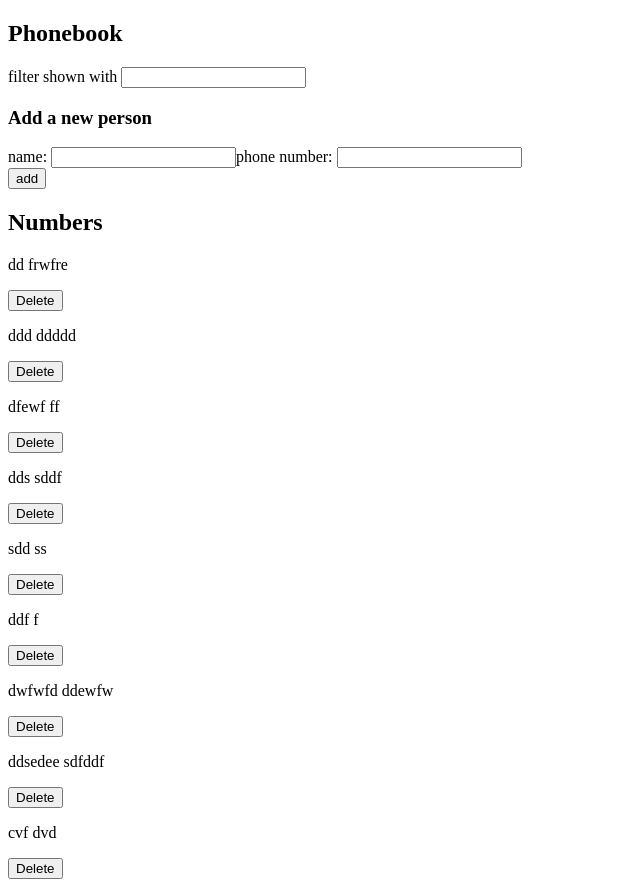
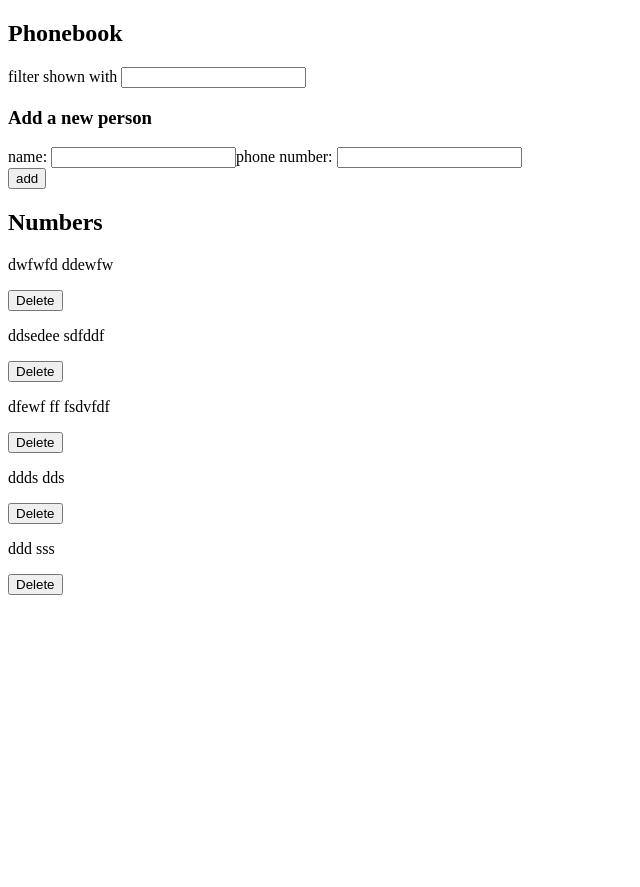
Before and after one commit to nterm2/fullstackopen, a React (Vite) app in the folder part2/phonebook/: page / in a window 1280 px wide. Shown: the whole page, without its empty margins (0-640 px from the left). After the commit the page ends 800 px from the top, so only its background shows below. Built offline with nearby package versions, Linux system fonts and the light colour scheme; data requests are answered from the project's data file.

Commit message:
Submission for exercise 2.17

```diff
--- a/part2/phonebook/components/notification.jsx
+++ b/part2/phonebook/components/notification.jsx
@@ -1,10 +1,17 @@
-const Notification = ({ message }) => {
+const Notification = ({ message, successfulMessage }) => {
     if (message === null) {
       return null
     }
-    else {
+    else if (successfulMessage === true) {
       return (
-        <div className='addition-notification'>
+        <div className='success-notification'>
+          {message}
+        </div>
+      )
+    }
+    else if (successfulMessage === false) {
+      return (
+        <div className='fail-notification'>
           {message}
         </div>
       )
--- a/part2/phonebook/components/persons.jsx
+++ b/part2/phonebook/components/persons.jsx
@@ -1,3 +1,5 @@
+import phonebookServices from "/components/phonebookServices.js"
+
 const Persons = ({ persons, setPersons }) => {
     const handlePersonDeletion = (personName, personID) => {
       let deletePerson = confirm(`Delete ${personName}?`)
@@ -7,7 +9,6 @@ const Persons = ({ persons, setPersons }) => {
           .then(() => {
             const cleanedPersons = persons.filter(person => person.name !== personName)
             setPersons(cleanedPersons)
-            console.log(cleanedPersons)
           })
       }
     }
--- a/part2/phonebook/db.json
+++ b/part2/phonebook/db.json
@@ -1,35 +1,5 @@
 {
   "persons": [
-    {
-      "name": "dd",
-      "number": "frwfre",
-      "id": 1
-    },
-    {
-      "name": "ddd",
-      "number": "ddddd",
-      "id": 2
-    },
-    {
-      "name": "dfewf",
-      "number": "ff",
-      "id": 3
-    },
-    {
-      "name": "dds",
-      "number": "sddf",
-      "id": 4
-    },
-    {
-      "name": "sdd",
-      "number": "ss",
-      "id": 5
-    },
-    {
-      "name": "ddf",
-      "number": "f",
-      "id": 6
-    },
     {
       "name": "dwfwfd",
       "number": "ddewfw",
@@ -41,9 +11,19 @@
       "id": 8
     },
     {
-      "name": "cvf",
-      "number": "dvd",
-      "id": 9
+      "name": "dfewf ff",
+      "number": "fsdvfdf",
+      "id": 10
+    },
+    {
+      "name": "ddds",
+      "number": "dds",
+      "id": 11
+    },
+    {
+      "name": "ddd",
+      "number": "sss",
+      "id": 12
     }
   ]
 }
--- a/part2/phonebook/src/App.jsx
+++ b/part2/phonebook/src/App.jsx
@@ -13,6 +13,7 @@ const App = () => {
   const [newName, setNewName] = useState('')
   const [phoneNumber, setPhoneNumber] = useState('')
   const [filterValue, setFilterValue] = useState('')
+  const [successfulMessage, setSuccessfulMessage] = useState(true)
   useEffect(() => {
     phonebookServices.getNumbers()
       .then(
@@ -43,8 +44,21 @@ const App = () => {
         if (replaceNumber) {
           phonebookServices
             .updateNumber(existingPerson.id, newPerson)
-            setMessage(`Updated ${newPerson.name}`)
-            setTimeout(() => setMessage(null), 5000)
+            .then(
+              () => {
+                setSuccessfulMessage(true)
+                setMessage(`Updated ${newPerson.name}`)
+                setTimeout(() => setMessage(null), 5000)
+              }
+            )
+            .catch(
+              () => {
+                setSuccessfulMessage(false)
+                setMessage(`Information of ${newPerson.name} has already been removed from server`)
+                setTimeout(() => setMessage(null), 5000)
+              }
+            )
+
         }
       }
       else {
@@ -58,6 +72,7 @@ const App = () => {
         .postNumber(newPerson)
         .then(
           (createdPerson) => {
+          setSuccessfulMessage(true)
           setPersons(persons.concat(createdPerson))
           setPhoneNumber('')
           setNewName('')
@@ -83,7 +98,7 @@ const App = () => {
   return (
     <div>
       <h2>Phonebook</h2>
-      <Notification message={message}/>
+      <Notification message={message} successfulMessage={successfulMessage}/>
       <Filter filterHandler={handleFilterValue}/>
       <h3>Add a new person</h3>
       <PersonForm storePerson={storePerson} handleNameInput={handleNameInput} newName={newName} handlePhoneNumberInput={handlePhoneNumberInput} phoneNumber={phoneNumber}/>
--- a/part2/phonebook/src/index.css
+++ b/part2/phonebook/src/index.css
@@ -1,4 +1,4 @@
-.addition-notification {
+.success-notification {
     color: green;
     background: lightgrey;
     font-size: 20px;
@@ -7,3 +7,13 @@
     padding: 10px;
     margin-bottom: 10px;
 }
+
+.fail-notification {
+    color: red;
+    background: lightgrey;
+    font-size: 20px;
+    border-style: solid;
+    border-radius: 5px;
+    padding: 10px;
+    margin-bottom: 10px;
+}
```
